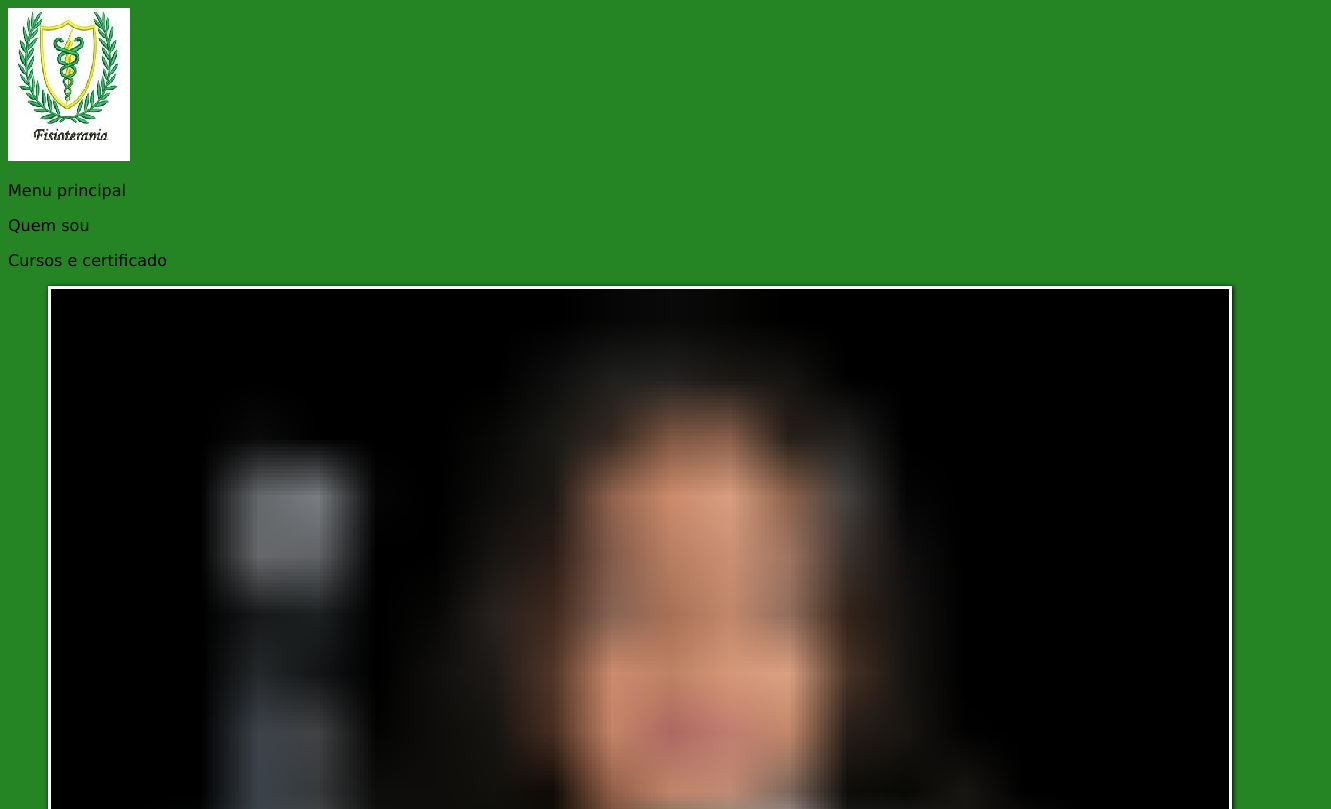
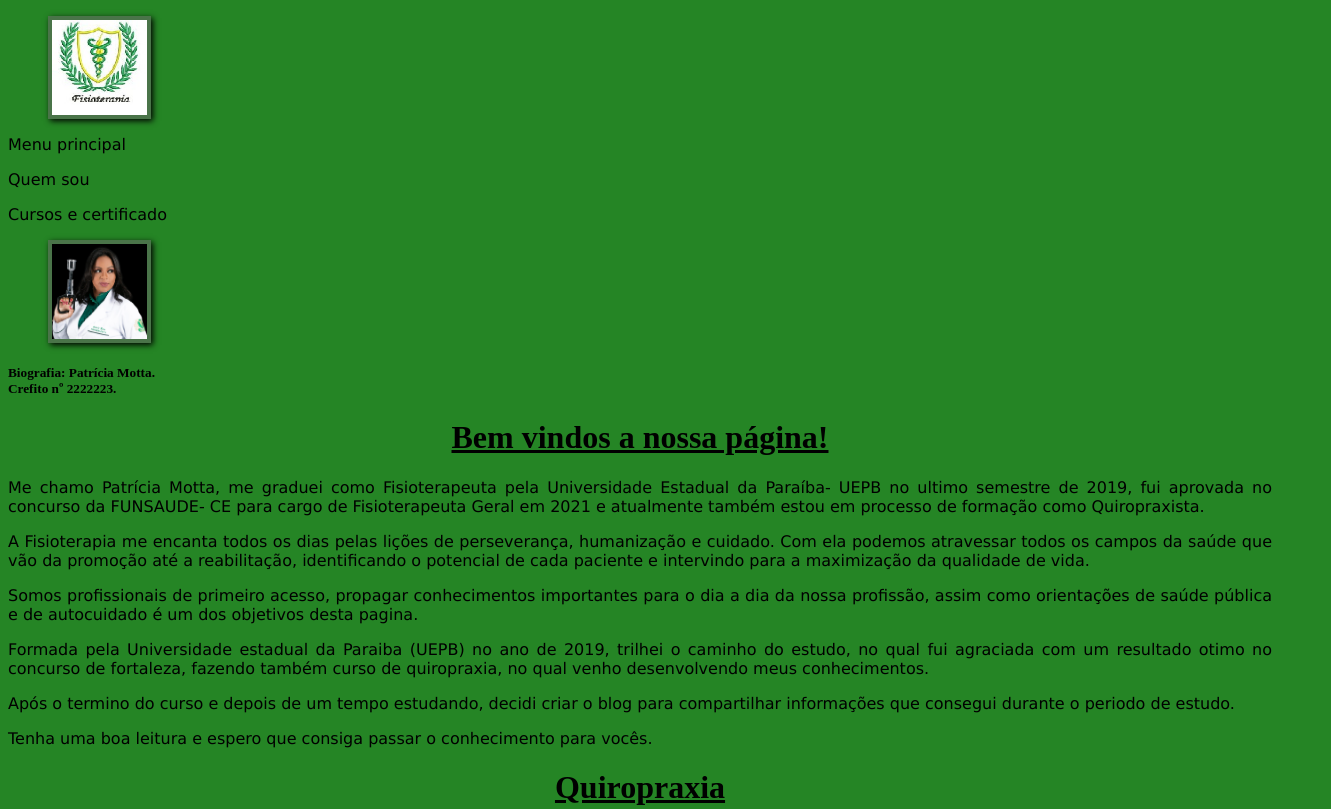
Before and after one commit to AntonioCarlos17/blog_teste, a plain HTML site: page quem_sou.html in a window 1280 px wide. Shown: the top 809 px of the page, 1331 px wide, since content can reach past the window. Drawn offline with Linux system fonts and the light colour scheme.

Commit message:
atualização foto

```diff
--- a/_stilos/style.css
+++ b/_stilos/style.css
@@ -2,7 +2,7 @@
 
 body {
     background-color: rgb(37, 133, 37);
-    size: 15px;
+    size:5px;
 }
 
 p{
@@ -25,28 +25,41 @@ h5{
     size: 2px;
 }
 /* Formatação de imagens com legendas*/
+
 figure.foto-legenda{
-    border: 3px solid white;
-    box-shadow: 1px 1px 5px black;
-    width: auto;
-    height: auto;
+    border: 4px solid rgba(104, 103, 103, 0.548);
+    box-shadow: 2px 2px 6px black;
+    width: 95px;
+    height: 95px;
 }
 figure.foto-legenda img {
-    width: 100%;
-    height: 100%;
+    width: 95px;
+    height: 95px;
 }
 figure.foto-legenda figcaption{
     opacity: 0%;
-    position: absolute;
-    top: 0px;
-    background-color: rgba(0, 0, 0, .4);
-    color: whitesmoke;
-    width: 100%;
-    height: 100%;
-    padding: 10px;
+    position: relative;
+    top: -90px;
+    background-color: rgba(0, 0, 0, .2);
+    color: rgb(245, 244, 244);
+    width: 95px;
+    height: 86px;
+    padding: none;
     box-sizing: border-box;
 }
 figure.foto-legenda:hover figcaption{
-    opacity: 1;
-    transition: 2s;
+    opacity: 100%;
+    transition: 3s;
+
 }
+
+figure.logo{
+    border: 4px solid rgba(104, 103, 103, 0.548);
+    box-shadow: 2px 2px 6px black;
+    width: 95px;
+    height: 95px;
+}
+    figure.logo img {
+        width: 95px;
+        height: 95px;
+    }
--- a/quem_sou.html
+++ b/quem_sou.html
@@ -8,8 +8,9 @@
   <body>
    <div id="interface">
     <header id="cabecalho">
-
+      <figure class="logo">
     <img src="_imagens/fisio.jpg">
+  </figure>
 
 
     <p>Menu principal</p>
@@ -18,7 +19,7 @@
 </header>
 
 <figure class="foto-legenda">
-<img src="_imagens/pistoleira1.png"/>
+<img src="_imagens/pistoleira1.jpg" width="100px"/>
 <figcaption>
 Edna Patrícia Souza da Motta
 </figcaption>
@@ -31,7 +32,7 @@ Edna Patrícia Souza da Motta
 <h1>Bem vindos a nossa página!</h1>
 <p>Me chamo Patrícia Motta, me graduei como Fisioterapeuta pela Universidade Estadual da Paraíba- UEPB no ultimo semestre de 2019, fui aprovada no concurso da FUNSAUDE- CE para cargo de Fisioterapeuta Geral em 2021 e atualmente também estou em processo de formação como Quiropraxista.</p>
 <p> A Fisioterapia me encanta todos os dias pelas lições de perseverança, humanização e cuidado. Com ela podemos atravessar todos os campos da saúde que vão da promoção até a reabilitação, identificando o potencial de cada paciente e intervindo para a maximização da qualidade de vida.</p>
-<p>Somos profissionais de primeiro acesso e propagar conhecimentos importantes para o dia a dia da nossa profissão, assim como orientações de saúde pública e de autocuidado será um dos objetivos desta pagina.</p>
+<p>Somos profissionais de primeiro acesso, propagar conhecimentos importantes para o dia a dia da nossa profissão, assim como orientações de saúde pública e de autocuidado é um dos objetivos desta pagina.</p>
 
 <p>Formada pela Universidade estadual da Paraiba (UEPB) no ano de 2019, trilhei o caminho do estudo, no qual fui agraciada com um resultado otimo no concurso de fortaleza, fazendo também curso de quiropraxia, no qual venho desenvolvendo meus conhecimentos.</p>
     <p>Após o termino do curso e depois de um tempo estudando, decidi criar o blog para compartilhar informações que consegui durante o periodo de estudo.</p>
```
Also changed, not shown: _imagens/pistoleira1.jpg (added), _imagens/pistoleira1.png (deleted).
